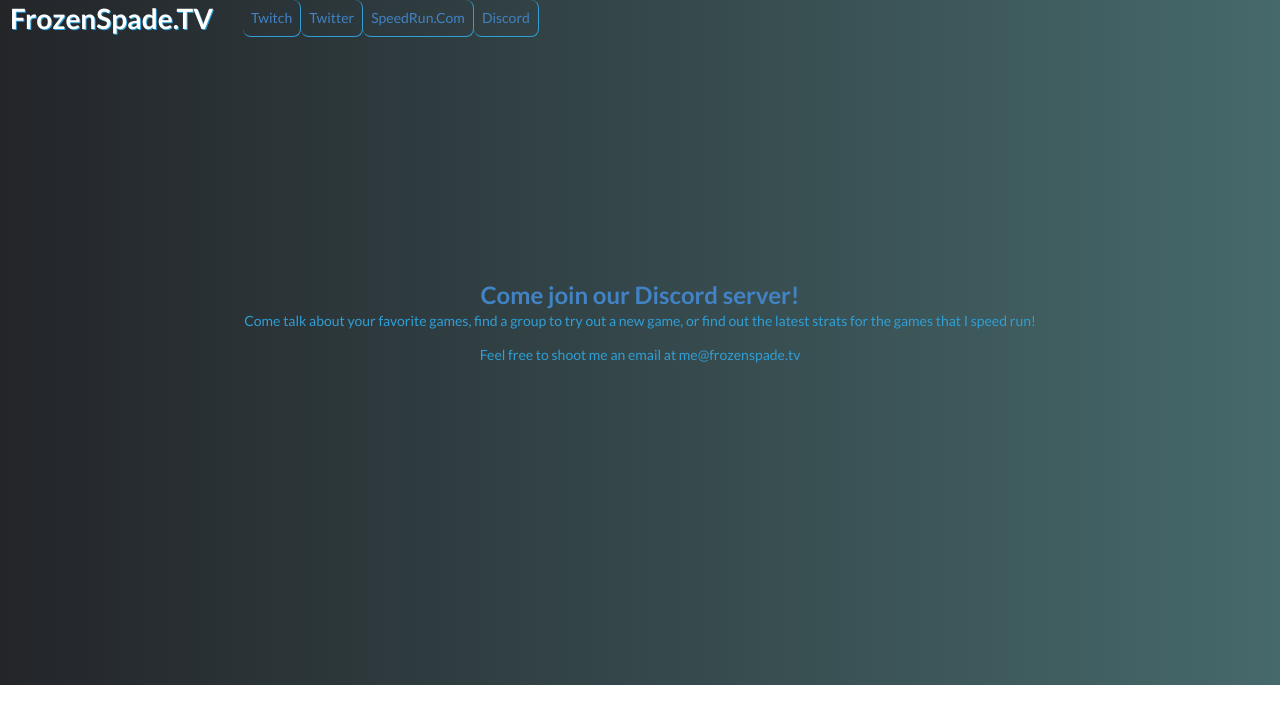
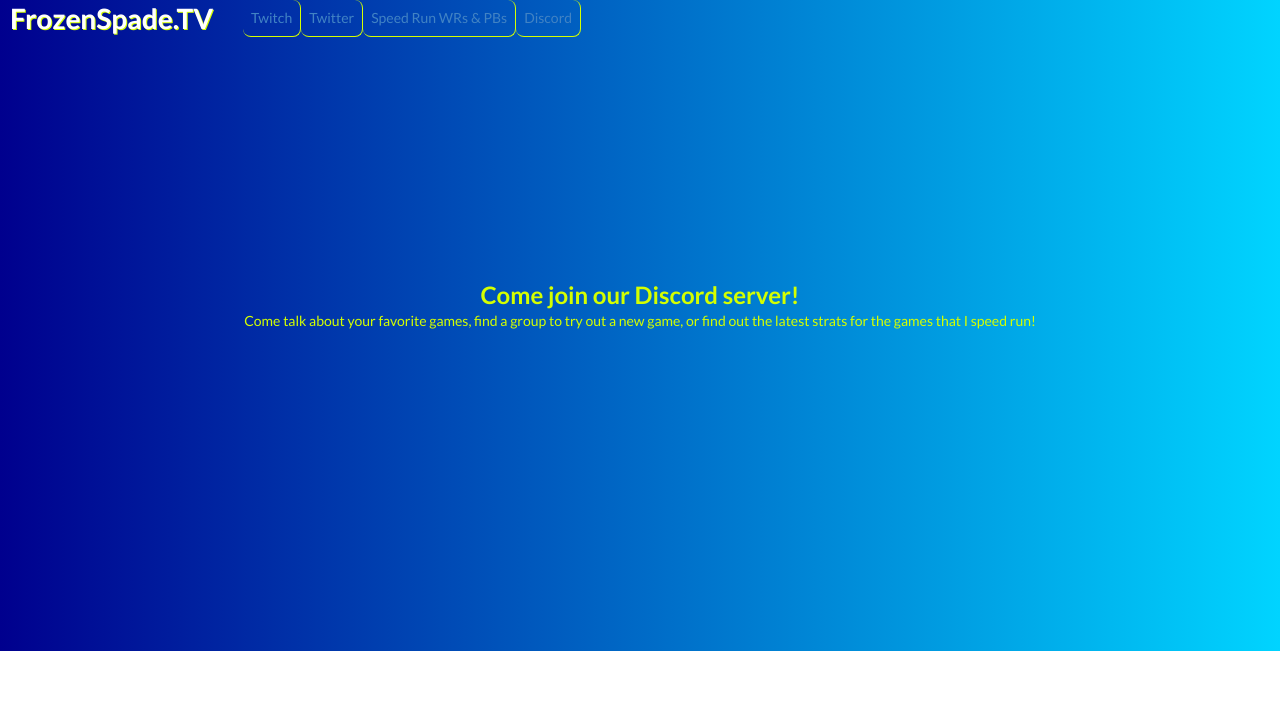
Before and after one commit to kitsune21/frozenspade, a React (Create React App) app: page /discord in a window 1280 px wide. Shown: the top 724 px of the page. Built offline with nearby package versions, Linux system fonts and the light colour scheme.

Commit message:
some styling changes, and a better sort method for wrs

```diff
--- a/src/App.css
+++ b/src/App.css
@@ -5,14 +5,14 @@
 }
 
 a {
-  color: #2f9fd6;
+  color: #D4FF00;
 }
 
 li {
-  color: #2f9fd6;
+  color: #D4FF00;
 }
 
 p {
-  color: #2f9fd6;
+  color: #D4FF00;
   text-shadow: 1px black;
 }
--- a/src/App.js
+++ b/src/App.js
@@ -9,7 +9,7 @@ import './App.css';
 import styled from 'styled-components';
 
 const DIV = styled.div `
-  background-image: linear-gradient(to right, #232529 ,#46696b);
+  background-image: linear-gradient(to right, #00008e ,#00d4ff);
   text-color: blue;
 `
 
--- a/src/Components/Discord/Discord.js
+++ b/src/Components/Discord/Discord.js
@@ -5,9 +5,8 @@ class Discord extends Component {
     return(
       <div style={{paddingTop: (window.innerWidth / 4) - 60, paddingBottom: window.innerWidth / 4}}>
         <br />
-        <a href='https://discord.gg/ZhdEZh9' target={'_blank'}><h2>Come join our Discord server!</h2></a>
+        <a href='https://discord.gg/ZhdEZh9' target={'_blank'}><h2 style={{color: '#D4FF00'}}>Come join our Discord server!</h2></a>
         <p>Come talk about your favorite games, find a group to try out a new game, or find out the latest strats for the games that I speed run!</p>
-        <p>Feel free to shoot me an email at me@frozenspade.tv</p>
       </div>
     )
   }
--- a/src/Components/Shared/NavBar.js
+++ b/src/Components/Shared/NavBar.js
@@ -14,10 +14,10 @@ const Li = styled.li `
   border-right: 1px solid;
   border-bottom: 1px solid;
   border-radius: 8px;
-  border-color: #2f9fd6;
+  border-color: #D4FF00;
 
   &:hover {
-    color: white;
+    color: #D4FF00;
   }
 `
 const Title = styled.h1 `
@@ -25,7 +25,7 @@ const Title = styled.h1 `
   margin-left: 10px;
   margin-right: 30px;
   color: white;
-  text-shadow: 1px 1px #2f9fd6;
+  text-shadow: 1px 1px #D4FF00;
 `
 
 class NavBar extends Component {
@@ -36,7 +36,7 @@ class NavBar extends Component {
         <Ul>
           <Li><Link to='/'>Twitch</Link></Li>
           <Li><Link to='/twitter'>Twitter</Link></Li>
-          <Li><Link to='/speedrun'>SpeedRun.Com</Link></Li>
+          <Li><Link to='/speedrun'>Speed Run WRs & PBs</Link></Li>
           <Li><Link to='/discord'>Discord</Link></Li>
         </Ul>
       </div>
--- a/src/Components/SpeedRun/PBEntry.js
+++ b/src/Components/SpeedRun/PBEntry.js
@@ -3,8 +3,8 @@ import styled from 'styled-components';
 import axios from 'axios';
 
 const TD = styled.td `
-  border-bottom: 2px solid #2f9fd6;
-  color: white;
+  border-bottom: 2px solid #D4FF00;
+  color: #D4FF00;
 `
 
 class PBEntry extends Component {
--- a/src/Components/SpeedRun/PBList.js
+++ b/src/Components/SpeedRun/PBList.js
@@ -5,8 +5,8 @@ import axios from 'axios';
 import PBEntry from './PBEntry';
 
 const TH = styled.th `
-  border-bottom: 2px solid #2f9fd6;
-  color: #2f9fd6;
+  border-bottom: 2px solid #D4FF00;
+  color: #D4FF00;
 `
 
 class PBList extends Component {
@@ -19,13 +19,36 @@ class PBList extends Component {
       url: this.props.pbURL
     })
       .then( res => {
-        console.log(res)
-        res.data.data.sort((a, b) => (a.run.game > b.run.game) ? 1 : -1)
-        this.setState({ pbs: res.data.data})
+        this.sortData(res.data.data)
       })
       .catch( err => {
         console.log(err)
       })
+  }
+
+  sortData = data => {
+    let dataList = data.sort((a, b) => (a.place > b.place) ? 1 : -1)
+    let placeBuckets = [[]]
+    let finalList = []
+    let currentPlace = 0
+    let listIndex = -1
+    dataList.forEach(entry => {
+      if(entry.place > currentPlace) {
+        currentPlace = entry.place
+        listIndex += 1
+        placeBuckets[listIndex] = [entry]
+      } else {
+        placeBuckets[listIndex].push(entry)
+      }
+
+    })
+    placeBuckets.forEach(bucket => {
+      bucket.sort((a, b) => (a.run.game > b.run.game) ? 1 : -1)
+      bucket.forEach(entry => {
+        finalList.push(entry)
+      })
+    })
+    this.setState({pbs: finalList})
   }
 
   render() {
@@ -33,6 +56,7 @@ class PBList extends Component {
       <div style={{height: '90%', marginLeft: window.innerWidth / 4}}>
         <br />
         <table>
+          <thead>
             <tr>
               <TH>Game</TH>
               <TH>Title</TH>
@@ -40,6 +64,8 @@ class PBList extends Component {
               <TH>Current Place</TH>
               <TH>Time</TH>
             </tr>
+          </thead>
+          <tbody>
           {
             this.state.pbs.map( pb => <PBEntry
               key={pb.run.id}
@@ -50,6 +76,7 @@ class PBList extends Component {
               place={pb.place}
             />)
           }
+          </tbody>
         </table>
       </div>
     )
```
Lines whose indentation alone changed are shown as unchanged.
